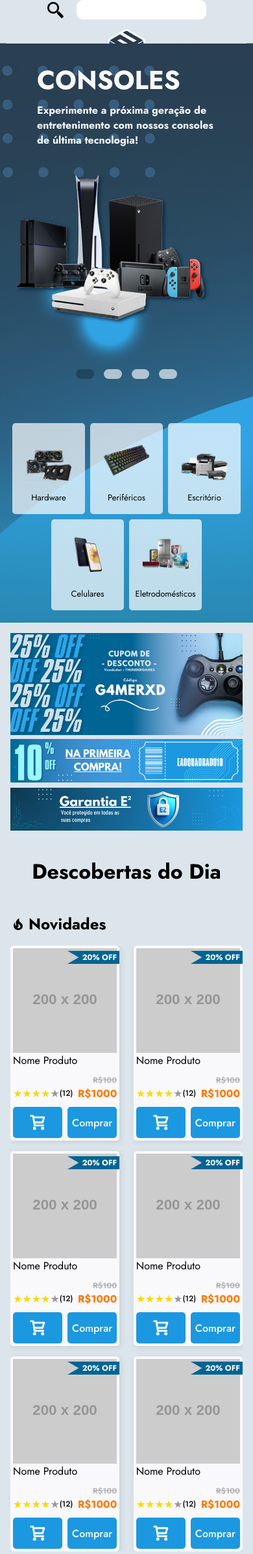
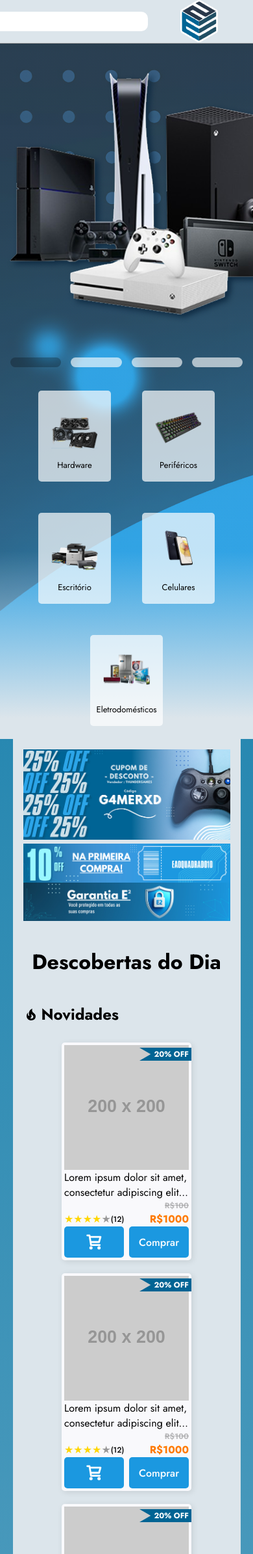
Before and after one commit to SenacINA/INA, a PHP site: page / in a window 390 px wide. Shown: the top 2391 px of the page at 65% size. Run offline with PHP 8.4, Linux system fonts and the light colour scheme; grey boxes labelled with a size stand in for pictures from a placeholder-image service; some libraries are stand-ins or nearby versions.

Commit message:
index responsividade 80%

```diff
--- a/css/index.css
+++ b/css/index.css
@@ -108,7 +108,7 @@ body, html {
 
 /* Body */
 
-.container_main {
+.index_body_main_container {
     display: flex;
     flex-direction: column;
     position: relative;
@@ -116,11 +116,10 @@ body, html {
     min-height: 100vh;
     align-items: center;
     overflow-x: hidden;
-}
 
-.carrossel {
+    .index_body_carrossel {
         width: 100%;
-    min-height: 100vh;
+        min-height: 70vh;
         background: url(../image/index/fundoCarrossel.jpg) center/cover no-repeat;
         position: relative;
         display: flex;
@@ -141,7 +140,7 @@ body, html {
         }
     }
 
-.carrossel_content {
+    .index_body_carrossel_content {
         margin-top: 4%;
         width: 100%;
         padding: 0 5%;
@@ -151,12 +150,13 @@ body, html {
         gap: 15px;
         z-index: 2;
 
-    &:hover .carrossel_but {
+        &:hover .index_body_carrossel_but {
             opacity: 1;
+            cursor: pointer;
         }
     }
 
-.text_content {
+    .index_body_carrossel_text {
         color: #F9F9FC;
         display: flex;
         flex-direction: column;
@@ -168,7 +168,7 @@ body, html {
 
         > h2 {
             line-height: 1;
-        font-size: clamp(40px, 8vw, 96px);
+            font-size: clamp(24px, 8vw, 96px);
             word-wrap: break-word;
         }
 
@@ -179,7 +179,7 @@ body, html {
         }
     }
 
-.carrossel_but {
+    .index_body_carrossel_but {
         cursor: pointer;
         opacity: 0;
         transition: opacity 0.3s ease-in-out;
@@ -203,19 +203,19 @@ body, html {
                 transform: scale(1.1);
             }
         }
-}
 
-.back {
+        &.index_body_carrossel_but_back {
             transform: rotate(-90deg);
             margin-right: auto;
         }
 
-.forward {
+        &.index_body_carrossel_but_forward {
             transform: rotate(90deg);
             margin-left: auto;
         }
+    }
 
-.carrossel_nav {
+    .index_body_carrossel_nav {
         z-index: 2;
         display: flex;
         width: 100%;
@@ -232,6 +232,7 @@ body, html {
             transition: background 0.3s ease-in-out;
 
             &:hover {
+                cursor: pointer;
                 background: rgba(255, 255, 255, 0.8);
             }
 
@@ -239,13 +240,14 @@ body, html {
                 background: rgba(0, 0, 0, 0.25);
 
                 &:hover {
+                    cursor: pointer;
                     background: rgba(0, 0, 0, 0.1);
                 }
             }
         }
     }
 
-.categorias_nav {
+    .index_body_categorias_nav {
         z-index: 2;
         margin-bottom: 5%;
         display: flex;
@@ -254,13 +256,14 @@ body, html {
         gap: 48px;
         width: 100%;
 
-    &:hover .block_categorias:not(:hover) {
+        &:hover .index_body_categorias_block:not(:hover) {
+            cursor: pointer;
             filter: brightness(0.8);
             transition: filter 0.3s ease-in-out, transform 0.3s ease-in-out;
         }
     }
 
-.block_categorias {
+    .index_body_categorias_block {
         z-index: 2;
         padding: 16px;
         display: flex;
@@ -281,12 +284,13 @@ body, html {
         }
 
         &:hover {
+            cursor: pointer;
             transform: scale(1.05);
             background: rgba(255, 255, 255, 0.8);
         }
     }
 
-.bg_container {
+    .index_body_bg_container {
         padding: 0 5%;
         width: 100%;
         background: linear-gradient(to bottom, #2888B1, #DCE5EB);
@@ -295,8 +299,8 @@ body, html {
         align-items: center;
     }
 
-.content_container {
-    padding: 40px 5%;
+    .index_body_content_container {
+        padding: 40px 80px;
         display: flex;
         flex-direction: column;
         align-items: center;
@@ -305,14 +309,14 @@ body, html {
         width: 100%;
     }
 
-.ad_grid {
+    .index_body_ad_grid {
         display: grid;
         grid-template-columns: repeat(auto-fit, minmax(300px, 1fr));
         gap: 20px;
         width: 100%;
     }
 
-.big_ad {
+    .index_body_big_ad {
         img {
             width: 100%;
             height: auto;
@@ -320,10 +324,10 @@ body, html {
         }
     }
 
-.mid_ad {
+    .index_body_mid_ad {
         display: flex;
         flex-direction: column;
-    gap: 20px;
+        justify-content: space-between;
 
         img {
             width: 100%;
@@ -331,7 +335,7 @@ body, html {
         }
     }
 
-.produto_container {
+    .index_body_produto_container {
         display: flex;
         flex-direction: column;
         row-gap: 16px;
@@ -343,29 +347,32 @@ body, html {
         }
     }
 
-.container_title {
+    .index_body_container_title {
         display: flex;
         align-items: center;
         gap: 4px;
     }
 
-.produtos_content {
+    .index_body_produtos_content {
         display: flex;
         flex-wrap: wrap;
-    gap: 20px;
-    justify-content: center;
+        gap: 0;
+        justify-content: space-around;
         width: 100%;
     }
 
-.produtos_box {
+    .index_body_produtos_box {
         height: auto;
         width: 200px;
     }
 
-.produto_card {
+    .index_body_produto_card {
         position: relative;
         padding: 4px;
-    min-height: 352px;
+        min-width: 200px;
+        max-width: 200px;
+        min-height: 362px;
+        max-height: 362px;
         display: flex;
         flex-direction: column;
         background-color: #F9F9FC;
@@ -378,15 +385,23 @@ body, html {
             width: 100%;
             height: auto;
         }
+
+        p {
+            display: -webkit-box;
+            -webkit-line-clamp: 2;
+            -webkit-box-orient: vertical;
+            overflow: hidden;
+            text-overflow: ellipsis;
+        }
     }
 
-.imagem_produto {
+    .index_body_imagem_produto {
         row-gap: 0;
         display: flex;
         flex-direction: column;
     }
 
-.desconto {
+    .index_body_desconto {
         position: absolute;
         top: 8px;
         right: 0;
@@ -402,14 +417,14 @@ body, html {
         padding-right: 4px;
     }
 
-.estrela_valor {
+    .index_body_estrela_valor {
         display: flex;
         flex-direction: row;
         align-items: flex-end;
         justify-content: space-between;
     }
 
-.estrela_produto {
+    .index_body_estrela_produto {
         display: flex;
         align-items: center;
 
@@ -425,7 +440,7 @@ body, html {
         }
     }
 
-.valor_produto {
+    .index_body_valor_produto {
         display: flex;
         flex-direction: column;
         align-items: flex-end;
@@ -435,7 +450,7 @@ body, html {
         }
     }
 
-.botoes_produto {
+    .index_body_botoes_produto {
         display: flex;
         gap: 8px;
 
@@ -459,19 +474,19 @@ body, html {
         }
     }
 
-#valor_antigo {
+    #indexBodyValorAntigo {
         color: #00000080;
         filter: opacity(50%);
         font-size: 12px;
         text-decoration-line: line-through;
     }
 
-#valor_produto {
+    #indexBodyValorProduto {
         color: #FF7A00;
         font-size: 16px;
     }
 
-.ver_mais {
+    .index_body_ver_mais {
         display: flex;
         flex-direction: row;
         position: relative;
@@ -512,129 +527,69 @@ body, html {
         }
     }
 
-@media (max-width: 1024px) {
-    .ver_mais {
-        justify-content: end;
+    .index_body_ad_box {
+        display: flex;
+        width: 100%;
+        justify-content: space-evenly;
     }
 
-    .large_ad {
-        max-width: calc(100% + 32px);
+    @media (max-width: 1024px) {
+        .index_body_ad_box {
+            flex-direction: column;
         }
 
-    .grid-container {
-        width: 95%;
-        column-gap: 20px;
+        .index_body_large_ad {
+            max-width: calc(100% + 32px);
+            margin-left: -16px;
+            margin-right: -16px;
         }
 
-    .item1 input {
-        width: 250px;
-    }
+        .index_body_carrossel {
+            min-height: 50vh;
 
-    .carrossel {
-        min-height: 50vh;
-        img {
-            max-width: 100%;
+            &::after {
+                background: linear-gradient(180deg, rgba(219, 219, 219, 0) 10%, #DCE5EB 90%);
             }
         }
 
-    .carrossel_content {
-        position: relative;
-        flex-direction: column;
+        .index_body_carrossel_content {
+            margin-top: 16px;
+            padding: 16px;
+            gap: 0;
         }
 
-    .back {
-        position: absolute;
-        top: 50%;
-        left: 4px;
-
+        .index_body_carrossel_nav {
+            padding: 0 16px;
         }
 
-    .forward {
-        position: absolute;
-        top: 50%;
-        right: 4px;
-    }
-
-    .block_categorias {
+        .index_body_categorias_block {
             width: 140px;
             min-height: 160px;
             font-size: small;
-        justify-content: flex-end;
-
         }
 
-    .ad_grid {
-        grid-template-columns: 1fr;
-    }
-
-    .produto_card {
-        margin: 0;
+        .index_body_produto_card {
             width: 47%;
         }
 
-    .mid_ad {
-        gap: 8px;
-    }
-
-    .bg_container {
-        padding: 0;
-    }
-
-    .categorias_nav {
-        padding: 0 16px;
-    }
-
-    .produto_container {
-        flex-direction: column;
-        margin: 0;
-    }
-
-    .produtos_content {
-        gap: 16px;
-        flex-direction: row;
-        flex-wrap: wrap;
-        overflow-x: scroll;
-        justify-content: space-between;
-    }
-
-    .content_container {
+        .index_body_content_container {
             padding: 16px;
         }
     }
 
     @media (max-width: 480px) {
-    .grid-container {
-        grid-template-columns: 1fr;
-        grid-template-rows: repeat(3, auto);
-        row-gap: 15px;
+        .index_body_carrossel {
+            row-gap: 16px;
         }
 
-    .item1, .item2, .item3 {
-        grid-area: auto;
-        justify-content: center;
-    }
-
-    .item3 {
-        justify-self: center;
-    }
-
-    .item1 input {
-        width: 200px;
-    }
-
-    .categorias_nav {
-        gap: 8px;
-        padding: 0;
-    }
-
-    .block_categorias {
+        .index_body_categorias_block {
             width: 112px;
             min-height: 140px;
         }
 
-    .produto_card {
+        .index_body_produto_card {
             width: 47%;
             min-height: 300px;
         }
-
     }
+}
--- a/index.php
+++ b/index.php
@@ -2,25 +2,25 @@
 function gerarProdutoCards($quantidade) {
     for ($i = 0; $i < $quantidade; $i++) {
         echo "
-        <div class='produto_card'>
-            <div class='desconto'>
+        <div class='index_body_produto_card'>
+            <div class='index_body_desconto'>
                 <span>20% OFF</span>
             </div>
-            <div class='imagem_produto'>
+            <div class='index_body_imagem_produto'>
                 <img src='https://placehold.co/200' alt=''>
-                <p>Nome Produto</p>
+                <p>Lorem ipsum dolor sit amet, consectetur adipiscing elit. Nam pellentesque vel nulla quis dapibus. Donec purus purus, maximus eget sollicitudin a, maximus vitae enim. Maecenas facilisis elementum porta. Nullam sagittis, orci eu gravida consequat, turpis diam maximus lectus, in aliquam libero tortor a lorem. Donec malesuada purus at ligula consequat dignissim. Sed quis mollis sem. In laoreet metus maximus velit venenatis eleifend eu vel dui. Vivamus dignissim velit vel nisi lobortis aliquam</p>
             </div>
-            <div class='estrela_valor'>
-                <div class='estrela_produto'>
+            <div class='index_body_estrela_valor'>
+                <div class='index_body_estrela_produto'>
                     <p>★★★★★</p>
                     <h4>(12)</h4>
                 </div>
-                <div class='valor_produto'>
-                    <p id='valor_antigo'>R$100</p>
-                    <p id='valor_produto'>R$1000</p>
+                <div class='index_body_valor_produto'>
+                    <p id='indexBodyValorAntigo'>R$100</p>
+                    <p id='indexBodyValorProduto'>R$1000</p>
                 </div>
             </div>
-            <div class='botoes_produto'>
+            <div class='index_body_botoes_produto'>
                 <button>
                     <svg xmlns='http://www.w3.org/2000/svg' width='26' height='26' viewBox='0 0 26 26' fill='none'>
                         <path d='M5.78305 4.44444H23.75L21.3056 13H7.09931M22.5278 17.8889H7.86111L5.41667 2H1.75M9.08333 22.7778C9.08333 23.4528 8.53612 24 7.86111 24C7.1861 24 6.63889 23.4528 6.63889 22.7778C6.63889 22.1027 7.1861 21.5556 7.86111 21.5556C8.53612 21.5556 9.08333 22.1027 9.08333 22.7778ZM22.5278 22.7778C22.5278 23.4528 21.9806 24 21.3056 24C20.6305 24 20.0833 23.4528 20.0833 22.7778C20.0833 22.1027 20.6305 21.5556 21.3056 21.5556C21.9806 21.5556 22.5278 22.1027 22.5278 22.7778Z' stroke='white' stroke-width='3' stroke-linecap='round' stroke-linejoin='round'/>
@@ -55,7 +55,7 @@ function gerarProdutoCards($quantidade) {
         <div class="item2">
             <button id="buttonLogo">
                 <a href="#">
-                <img href="#" id="imgLogo" src="./image/index/Logo.svg">
+                    <img href="#" id="imgLogo" src="./image/index/Logo.svg">
                 </a>
             </button>
         </div>
@@ -72,77 +72,77 @@ function gerarProdutoCards($quantidade) {
         </div>
     </div>
 </header>
-<div class='container_main'>
-    <div class='carrossel'>
-        <div class='carrossel_content'>
-            <button class='carrossel_but back'>
+<div class="index_body_main_container">
+    <div class="index_body_carrossel">
+        <div class="index_body_carrossel_content">
+            <button class="index_body_carrossel_but index_body_carrossel_but_back">
                 <svg xmlns="http://www.w3.org/2000/svg" width="24" height="24" viewBox="0 0 24 24">
                     <path fill="currentColor" d="M3 19h18a1.002 1.002 0 0 0 .823-1.569l-9-13c-.373-.539-1.271-.539-1.645 0l-9 13A.999.999 0 0 0 3 19"/>
                 </svg>
             </button>
-            <div class='text_content'>
+            <div class="index_body_carrossel_text">
                 <h2>CONSOLES</h2>
                 <h3>Experimente a próxima geração de entretenimento com nossos consoles de última tecnologia!</h3>
             </div>
-            <img id='fg_image' src="./image/index/fgCarrosselEx.png" alt="">
-            <button class='carrossel_but forward'>
+            <img id="fg_image" src="./image/index/fgCarrosselEx.png" alt="">
+            <button class="index_body_carrossel_but index_body_carrossel_but_forward">
                 <svg xmlns="http://www.w3.org/2000/svg" width="24" height="24" viewBox="0 0 24 24">
                     <path fill="currentColor" d="M3 19h18a1.002 1.002 0 0 0 .823-1.569l-9-13c-.373-.539-1.271-.539-1.645 0l-9 13A.999.999 0 0 0 3 19"/>
                 </svg>
             </button>
         </div>
-        <div class='carrossel_nav'>
-            <button class='active'></button>
+        <div class="index_body_carrossel_nav">
+            <button class="active"></button>
             <button></button>
             <button></button>
             <button></button>
         </div>
-        <div class='categorias_nav'>
-            <div class='block_categorias'>
+        <div class="index_body_categorias_nav">
+            <div class="index_body_categorias_block">
                 <img src="./image/index/carrosselHardware.png" alt="">
                 <p>Hardware</p>
             </div>
-            <div class='block_categorias'>
+            <div class="index_body_categorias_block">
                 <img src="./image/index/carrosselPerifericos.png" alt="">
                 <p>Periféricos</p>
             </div>
-            <div class='block_categorias'>
+            <div class="index_body_categorias_block">
                 <img src="./image/index/carrosselEscritorio.png" alt="">
                 <p>Escritório</p>
             </div>
-            <div class='block_categorias'>
+            <div class="index_body_categorias_block">
                 <img src="./image/index/carrosselCelulares.png" alt="">
                 <p>Celulares</p>
             </div>
-            <div class='block_categorias'>
+            <div class="index_body_categorias_block">
                 <img src="./image/index/carrosselEletro.png" alt="">
                 <p>Eletrodomésticos</p>
             </div>
         </div>
     </div>
-    <div class='bg_container'>
-        <div class='content_container'>
-            <div class='ad_box'>
-                <div class='big_ad'>
+    <div class="index_body_bg_container">
+        <div class="index_body_content_container">
+            <div class="index_body_ad_box">
+                <div class="index_body_big_ad">
                     <img src="./image/index/BannerCupom25.jpg" alt="">
                 </div>
-                <div class='mid_ad'>
+                <div class="index_body_mid_ad">
                     <img src="./image/index/BannerCupom10.jpg" alt="">
                     <img src="./image/index/BannerGarantia.jpg" alt="">
                 </div>
             </div>
             <h1>Descobertas do Dia</h1>
-            <div class='produto_container'>
-                <div class='container_title'>
+            <div class="index_body_produto_container">
+                <div class="index_body_container_title">
                     <svg xmlns="http://www.w3.org/2000/svg" width="24" height="24" viewBox="0 0 24 24">
                         <path fill="currentColor" d="M17.66 11.2c-.23-.3-.51-.56-.77-.82c-.67-.6-1.43-1.03-2.07-1.66C13.33 7.26 13 4.85 13.95 3c-.95.23-1.78.75-2.49 1.32c-2.59 2.08-3.61 5.75-2.39 8.9c.04.1.08.2.08.33c0 .22-.15.42-.35.5c-.23.1-.47.04-.66-.12a.6.6 0 0 1-.14-.17c-1.13-1.43-1.31-3.48-.55-5.12C5.78 10 4.87 12.3 5 14.47c.06.5.12 1 .29 1.5c.14.6.41 1.2.71 1.73c1.08 1.73 2.95 2.97 4.96 3.22c2.14.27 4.43-.12 6.07-1.6c1.83-1.66 2.47-4.32 1.53-6.6l-.13-.26c-.21-.46-.77-1.26-.77-1.26m-3.16 6.3c-.28.24-.74.5-1.1.6c-1.12.4-2.24-.16-2.9-.82c1.19-.28 1.9-1.16 2.11-2.05c.17-.8-.15-1.46-.28-2.23c-.12-.74-.1-1.37.17-2.06c.19.38.39.76.63 1.06c.77 1 1.98 1.44 2.24 2.8c.04.14.06.28.06.43c.03.82-.33 1.72-.93 2.27"/>
                     </svg>
                     <h2>Novidades</h2>
                 </div>
-                <div class='produtos_content'>
+                <div class="index_body_produtos_content">
                     <?php gerarProdutoCards(6); ?>
                 </div>
-                <div class='ver_mais'>
+                <div class="index_body_ver_mais">
                     <p>Ver Mais</p>
                     <button>
                         <svg xmlns="http://www.w3.org/2000/svg" width="24" height="24" viewBox="0 0 24 24">
@@ -151,17 +151,17 @@ function gerarProdutoCards($quantidade) {
                     </button>
                 </div>
             </div>
-            <div class='produto_container'>
-                <div class='container_title'>
-                <svg xmlns="http://www.w3.org/2000/svg" width="16" height="16" viewBox="0 0 16 16">
-                    <path fill="currentColor" fill-rule="evenodd" d="M9.744 2.072L7.818.917L5.892 2.072l-2.237.198l-.88 2.066l-1.693 1.475L1.585 8l-.503 2.189l1.693 1.475l.88 2.066l2.237.198l1.926 1.155l1.926-1.155l2.237-.198l.88-2.066l1.694-1.475L14.05 8l.504-2.189l-1.694-1.475l-.88-2.066zM5.5 6.5a.5.5 0 1 1 1 0a.5.5 0 0 1-1 0M6 5a1.5 1.5 0 1 0 0 3a1.5 1.5 0 0 0 0-3m-.146 5.854l5-5l-.708-.708l-5 5zM9.5 10a.5.5 0 1 1 1 0a.5.5 0 0 1-1 0m.5-1.5a1.5 1.5 0 1 0 0 3a1.5 1.5 0 0 0 0-3" clip-rule="evenodd"/>
-                </svg>
+            <div class="index_body_produto_container">
+                <div class="index_body_container_title">
+                    <svg xmlns="http://www.w3.org/2000/svg" width="16" height="16" viewBox="0 0 16 16">
+                        <path fill="currentColor" fill-rule="evenodd" d="M9.744 2.072L7.818.917L5.892 2.072l-2.237.198l-.88 2.066l-1.693 1.475L1.585 8l-.503 2.189l1.693 1.475l.88 2.066l2.237.198l1.926 1.155l1.926-1.155l2.237-.198l.88-2.066l1.694-1.475L14.05 8l.504-2.189l-1.694-1.475l-.88-2.066zM5.5 6.5a.5.5 0 1 1 1 0a.5.5 0 0 1-1 0M6 5a1.5 1.5 0 1 0 0 3a1.5 1.5 0 0 0 0-3m-.146 5.854l5-5l-.708-.708l-5 5zM9.5 10a.5.5 0 1 1 1 0a.5.5 0 0 1-1 0m.5-1.5a1.5 1.5 0 1 0 0 3a1.5 1.5 0 0 0 0-3" clip-rule="evenodd"/>
+                    </svg>
                     <h2>Descontos</h2>
                 </div>
-                <div class='produtos_content'>
+                <div class="index_body_produtos_content">
                     <?php gerarProdutoCards(6); ?>
                 </div>
-                <div class='ver_mais'>
+                <div class="index_body_ver_mais">
                     <p>Ver Mais</p>
                     <button>
                         <svg xmlns="http://www.w3.org/2000/svg" width="24" height="24" viewBox="0 0 24 24">
@@ -170,18 +170,18 @@ function gerarProdutoCards($quantidade) {
                     </button>
                 </div>
             </div>
-            <img class='large_ad' src="./image/index/BannerRedragon.jpg" alt="">
-            <div class='produto_container'>
-                <div class='container_title'>
+            <img class="index_body_large_ad" src="./image/index/BannerRedragon.jpg" alt="">
+            <div class="index_body_produto_container">
+                <div class="index_body_container_title">
                     <svg xmlns="http://www.w3.org/2000/svg" width="24" height="24" viewBox="0 0 24 24">
                         <path fill="currentColor" d="m5.825 21l1.625-7.025L2 9.25l7.2-.625L12 2l2.8 6.625l7.2.625l-5.45 4.725L18.175 21L12 17.275z"/>
                     </svg>
                     <h2>Mais Vendidos</h2>
                 </div>
-                <div class='produtos_content'>
+                <div class="index_body_produtos_content">
                     <?php gerarProdutoCards(6); ?>
                 </div>
-                <div class='ver_mais'>
+                <div class="index_body_ver_mais">
                     <p>Ver Mais</p>
                     <button>
                         <svg xmlns="http://www.w3.org/2000/svg" width="24" height="24" viewBox="0 0 24 24">
```
Lines whose indentation alone changed are shown as unchanged.
